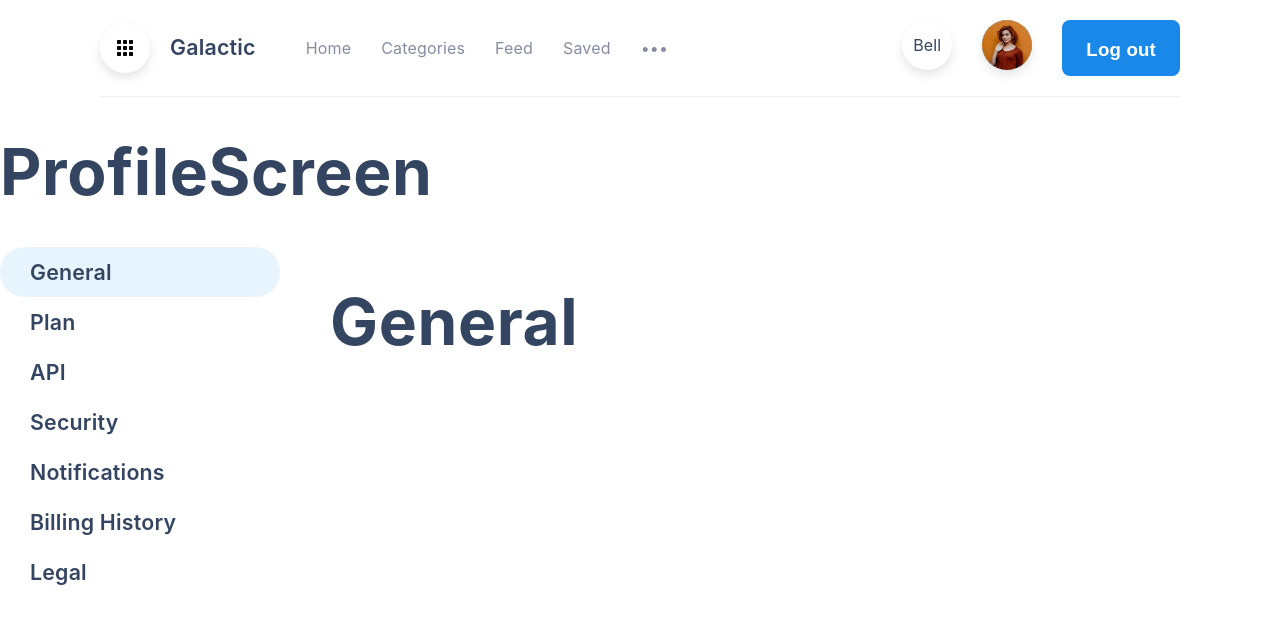
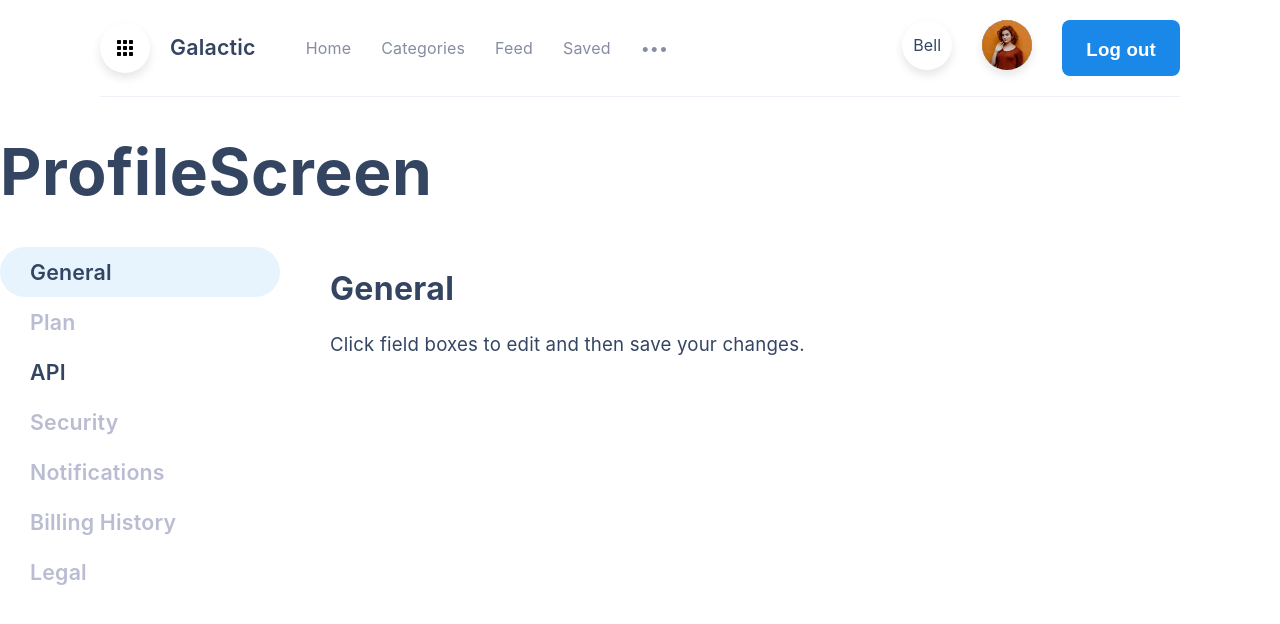
Before and after one commit to michaeljfuller/galaxy-test, a React (Create React App) app: page /login in a window 1280 px wide. Both pictures are taken after a click on the input "Log In". Shown: the top 624 px of the page. Built offline with nearby package versions, Linux system fonts and the light colour scheme.

Commit message:
Add Profile sections and disable non-existent
Allow components passed to SideNavigator to be null, and disable links when they are

```diff
--- a/src/navigation/SideNavigator.tsx
+++ b/src/navigation/SideNavigator.tsx
@@ -8,10 +8,11 @@ export interface SideNavigatorProps extends RouteComponentProps {
     className?: string;
     style?: CSSProperties;
 }
-export interface SideNavigatorLink extends Omit<RouteProps, 'children'|'path'>{
+export interface SideNavigatorLink extends Omit<RouteProps, 'children'|'path'|'component'>{
     path: string; // Ensure string, to be used as a key and match LinkProps['to']
     title: string;
     replace?: LinkProps['replace'];
+    component: RouteProps['component'] | undefined | null; // Allow to be disabled
 }
 
 /**
@@ -23,8 +24,11 @@ export function RawSideNavigator(props: SideNavigatorProps) {
     return <div className={classNames(css.root, props.className)} style={props.style}>
 
         <nav className={css.side}>{
-            props.links.map(link => (
-                <Link key={link.path} to={props.match?.url + link.path}>
+            props.links.map(link => {
+                if (!link.component) {
+                    return <div key={link.path} className={css.link+" "+css.disabled}>{link.title}</div>;
+                }
+                return <Link key={link.path} to={props.match?.url + link.path}>
                     <div
                         className={classNames(
                             css.link,
@@ -34,7 +38,7 @@ export function RawSideNavigator(props: SideNavigatorProps) {
                         {link.title}
                     </div>
                 </Link>
-            ))
+            })
         }</nav>
 
         <div className={css.content}>
@@ -44,12 +48,14 @@ export function RawSideNavigator(props: SideNavigatorProps) {
                         title,
                         replace,
                         path,
+                        component,
                         ...routeProps
-                    }) => <Route
+                    }) => component ? <Route
                         key={path}
                         path={props.match?.path + path}
+                        component={component}
                         {...routeProps}
-                    />)
+                    /> : null)
                 }
                 <Route path="*">
                     <p>Section not found</p>
--- a/src/navigation/SideNavigator/SideNavigator.module.scss
+++ b/src/navigation/SideNavigator/SideNavigator.module.scss
@@ -15,6 +15,10 @@
     border-radius: 30px;
     padding-left: 30px;
 
+    &.disabled {
+      color: color.$grey-light;
+      user-select: none;
+    }
     &.active {
       background-color: color.$primary-faded;
     }
--- a/src/screens/ProfileScreen.tsx
+++ b/src/screens/ProfileScreen.tsx
@@ -2,6 +2,8 @@ import {RouteChildrenProps} from "react-router-dom";
 import NavBar from "../components/navigation/NavBar";
 import css from "./ProfileScreen/ProfileScreen.module.scss";
 import SideNavigator from "../navigation/SideNavigator";
+import GeneralProfileSection from "./ProfileScreen/sections/GeneralProfileSection";
+import ApiProfileSection from "./ProfileScreen/sections/ApiProfileSection";
 
 export interface ProfileScreenProps extends RouteChildrenProps {}
 
@@ -10,13 +12,13 @@ export function ProfileScreen(props: ProfileScreenProps) {
         <NavBar />
         <h1>ProfileScreen</h1>
         <SideNavigator links={[
-            {title: "General", path: '', exact: true, component: () => <h1>General</h1>},
-            {title: "Plan", path: '/plan', component: () => <h1>Plan</h1>},
-            {title: "API", path: '/api', component: () => <h1>API</h1>},
-            {title: "Security", path: '/security', component: () => <h1>Security</h1>},
-            {title: "Notifications", path: '/notifications', component: () => <h1>Notifications</h1>},
-            {title: "Billing History", path: '/billing-history', component: () => <h1>Billing History</h1>},
-            {title: "Legal", path: '/legal', component: () => <h1>Legal</h1>},
+            {title: "General", path: '', exact: true, component: GeneralProfileSection},
+            {title: "Plan", path: '/plan', component: null},
+            {title: "API", path: '/api', component: ApiProfileSection},
+            {title: "Security", path: '/security', component: null},
+            {title: "Notifications", path: '/notifications', component: null},
+            {title: "Billing History", path: '/billing-history', component: null},
+            {title: "Legal", path: '/legal', component: null},
         ]} />
     </div>;
 }
--- /dev/null
+++ b/src/screens/ProfileScreen/sections/ApiProfileSection.tsx
@@ -0,0 +1,11 @@
+import React from "react";
+
+export interface ApiProfileSectionProps {}
+
+export function ApiProfileSection(props: ApiProfileSectionProps) {
+    return <section>
+        <h2>Access token</h2>
+        <p>Generate your unique key to access Galactic Data™</p>
+    </section>;
+}
+export default ApiProfileSection;
--- /dev/null
+++ b/src/screens/ProfileScreen/sections/GeneralProfileSection.tsx
@@ -0,0 +1,11 @@
+import React from "react";
+
+export interface GeneralProfileSectionProps {}
+
+export function GeneralProfileSection(props: GeneralProfileSectionProps) {
+    return <section>
+        <h2>General</h2>
+        <p>Click field boxes to edit and then save your changes.</p>
+    </section>;
+}
+export default GeneralProfileSection;
```
